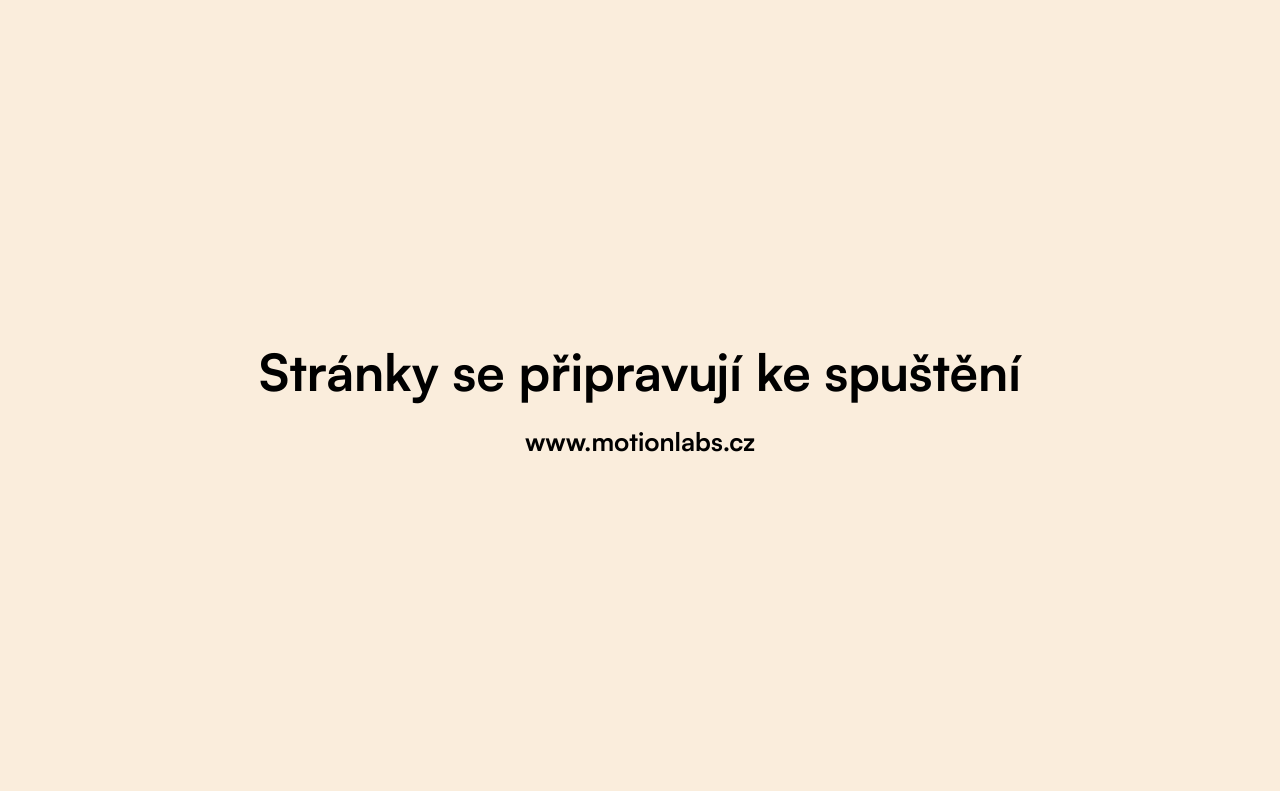
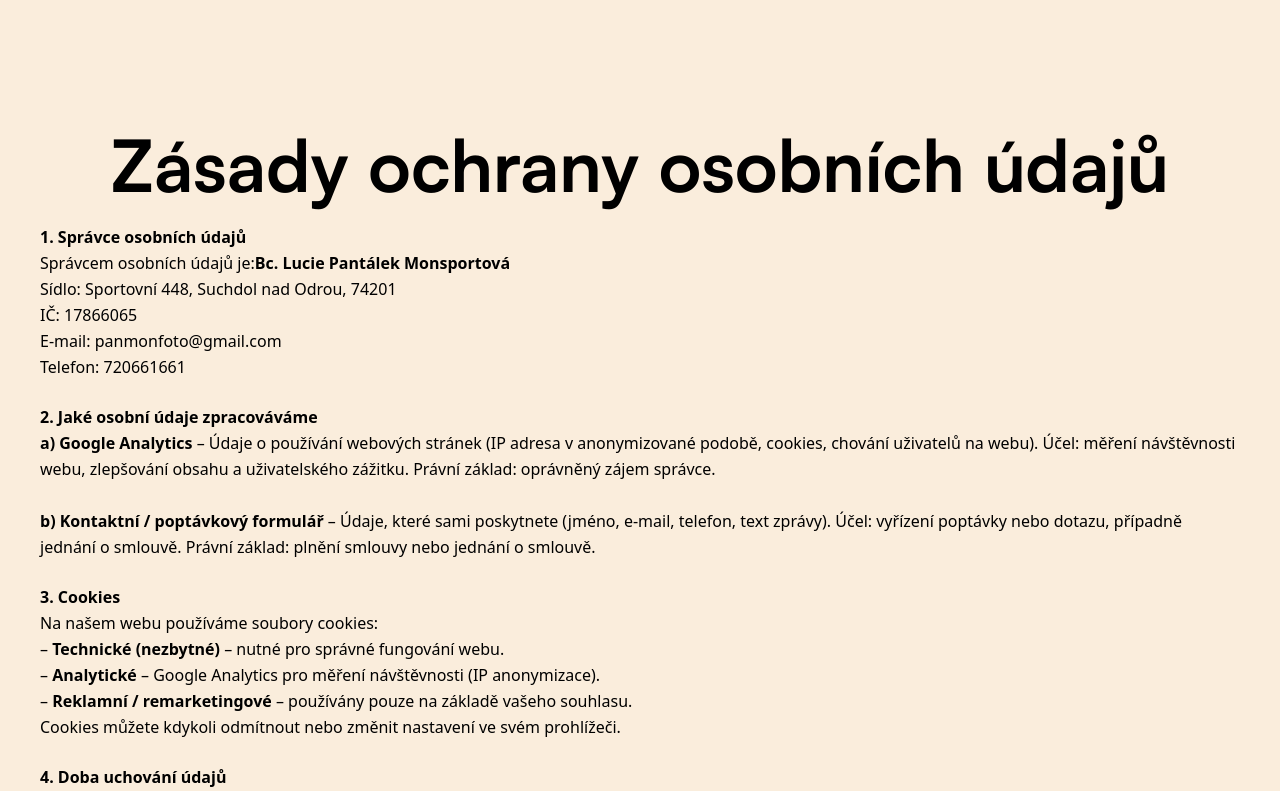
Before and after one commit to motionlabs-git/lucie-co-rada-foti, a Next.js app: page /gdpr in a window 1280 px wide. Shown: the top 791 px of the page. Built offline with nearby package versions, Linux system fonts and the light colour scheme.

Commit message:
middleware

```diff
--- a/src/app/(front)/layout.tsx
+++ b/src/app/(front)/layout.tsx
@@ -23,8 +23,9 @@ const promenadeItalic = localFont({
 	variable: '--font-promenade-italic',
 })
 
-export default function FrontLayout({}: // children,
-Readonly<{
+export default function FrontLayout({
+	children,
+}: Readonly<{
 	children: React.ReactNode
 }>) {
 	return (
@@ -39,16 +40,7 @@ Readonly<{
 						bg-bone
                 `}
 				>
-					<div className='flex flex-col gap-8 w-full h-screen justify-center items-center'>
-						<h1 className='!text-[4vw]'>
-							Stránky se připravují ke spuštění
-						</h1>
-
-						<a href='https://motionlabs.cz/' target='_blank'>
-							<h1 className='!text-[2vw]'>www.motionlabs.cz</h1>
-						</a>
-					</div>
-					{/* {children} */}
+					{children}
 				</body>
 			</html>
 		</>
--- a/src/app/(front)/sections/About.tsx
+++ b/src/app/(front)/sections/About.tsx
@@ -72,7 +72,7 @@ const About = () => {
 			>
 				<div className='w-full aspect-video'>
 					<Image
-						src='/images/AboutLucie.webp'
+						src='/images/AboutLucie2.webp'
 						alt='O mně'
 						width={1500}
 						height={800}
--- /dev/null
+++ b/src/app/(front)/wip/page.tsx
@@ -0,0 +1,15 @@
+import React from 'react'
+
+const WipPage = () => {
+	return (
+		<div className='flex flex-col gap-8 w-full h-screen justify-center items-center'>
+			<h1 className='!text-[4vw]'>Stránky se připravují ke spuštění</h1>
+
+			<a href='https://motionlabs.cz/' target='_blank'>
+				<h1 className='!text-[2vw]'>www.motionlabs.cz</h1>
+			</a>
+		</div>
+	)
+}
+
+export default WipPage
--- a/src/middleware.ts
+++ b/src/middleware.ts
@@ -1,7 +1,14 @@
 import { type NextRequest } from 'next/server'
+import { NextResponse } from 'next/server'
 import { updateSession } from '@/utils/supabase/middleware'
 
 export async function middleware(request: NextRequest) {
+	const host = request.headers.get('host')
+
+	if (host === 'www.luciefoti.cz') {
+		return NextResponse.rewrite(new URL('/wip', request.url))
+	}
+
 	return await updateSession(request)
 }
 
```
Also changed, not shown: public/images/AboutLucie2.webp (added).
